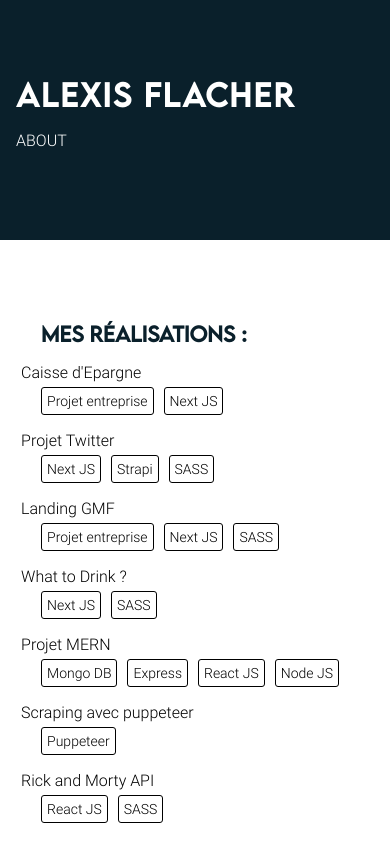
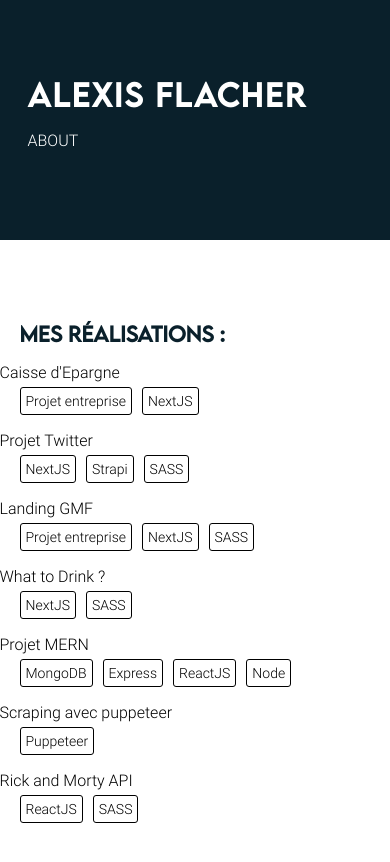
Before and after one commit to AlexisF9/Porfolio, a Next.js app: page / in a window 390 px wide. Shown: the top 862 px of the page. Built offline with nearby package versions, Linux system fonts and the light colour scheme.

Commit message:
add img mobile modal + modif width homepage

```diff
--- a/public/data/realisations.json
+++ b/public/data/realisations.json
@@ -8,7 +8,7 @@
         "url_repo": null,
         "tags": [
             "Projet entreprise",
-            "Next JS"
+            "NextJS"
         ]
     },
     {
@@ -19,7 +19,7 @@
         "text": "Projet personnel de création d'un blog du style Twitter avec un système de connexion/inscription, création de posts, de commentaires, modification de son profil... Ce projet m'as permis d'en apprendre plus sur les API grâce au backend réalisé sur le CMS Strapi qui est un CMS de création d'API.",
         "url_repo": "https://github.com/AlexisF9/strapi-twitter",
         "tags": [
-            "Next JS",
+            "NextJS",
             "Strapi",
             "SASS"
         ]
@@ -33,7 +33,7 @@
         "url_repo": null,
         "tags": [
             "Projet entreprise",
-            "Next JS",
+            "NextJS",
             "SASS"
         ]
     },
@@ -45,7 +45,7 @@
         "text": "Projet personnel de création d'une application de recettes de cocktails en NextJS avec l'intégration de l'API TheCocktailsDB.",
         "url_repo": "https://github.com/AlexisF9/what-to-drink",
         "tags": [
-            "Next JS",
+            "NextJS",
             "SASS"
         ]
     },
@@ -57,10 +57,10 @@
         "text": "Lors de mon année de Bachelor j'ai eu l'occasion de créer un projet MERN (Mongo DB, Express, React JS, Node JS) où j'ai produit pour la première fois le backend et le frontend en JS.",
         "url_repo": "https://github.com/AlexisF9/mern-project-back",
         "tags": [
-            "Mongo DB",
+            "MongoDB",
             "Express",
-            "React JS",
-            "Node JS"
+            "ReactJS",
+            "Node"
         ]
     },
     {
@@ -82,7 +82,7 @@
         "text": "A mon entrée chez TBWA/Paris, j'ai eu l'occasion de réaliser une remise à niveau sur les framework React et Next JS. C'est dans ce contexte que j'ai réalisé cette application avec un appel à une API sur le thème de Rick et Morty.",
         "url_repo": "https://github.com/AlexisF9/RickAndMorty-App",
         "tags": [
-            "React JS",
+            "ReactJS",
             "SASS"
         ]
     }
--- a/src/component/header/header.module.scss
+++ b/src/component/header/header.module.scss
@@ -3,15 +3,19 @@
 
 .header {
   margin-bottom: 5rem;
+  background-color: $primary;
+  display: flex;
+  justify-content: center;
 
   .headerContent {
-    background-color: $primary;
+    width: 70%;
     display: flex;
-    justify-content: space-evenly;
+    justify-content: space-between;
     align-items: center;
     height: 13rem;
 
     @include mobile {
+      width: 90%;
       flex-direction: column;
       justify-content: center;
       align-items: flex-start;
--- a/src/pages/index.js
+++ b/src/pages/index.js
@@ -25,7 +25,11 @@ export default function Home({ realisations }) {
   const image2 = createRef();
   const image3 = createRef();
   const listImg = createRef();
+
   const imageModal = createRef();
+  const imageModal2 = createRef();
+  const imageModal3 = createRef();
+
   const title = createRef();
   const text = createRef();
   const modal = createRef();
@@ -47,6 +51,7 @@ export default function Home({ realisations }) {
         lienAbout="/about"
       />
       <div className={css.content}>
+        <div className={css.projects}>
           <div>
             <h2>Mes réalisations :</h2>
 
@@ -63,6 +68,9 @@ export default function Home({ realisations }) {
                         listImg.current.classList.add(css.active);
 
                         imageModal.current.src = rea.img;
+                        imageModal2.current.src = rea.img2;
+                        imageModal3.current.src = rea.img3;
+
                         text.current.innerHTML = rea.text;
                         title.current.innerHTML = rea.titre;
                       }}
@@ -98,9 +106,14 @@ export default function Home({ realisations }) {
               overlay.current.classList.add(css.overlayOpen);
             }}
           >
-          {image2 != null && <img alt="" className={css.image2} ref={image2} />}
+            {image2 != null && (
+              <img alt="" className={css.image2} ref={image2} />
+            )}
             <img alt="" className={css.image} ref={image} />
-          {image3 != null && <img alt="" className={css.image3} ref={image3} />}
+            {image3 != null && (
+              <img alt="" className={css.image3} ref={image3} />
+            )}
+          </div>
         </div>
       </div>
 
@@ -127,6 +140,8 @@ export default function Home({ realisations }) {
           <h3 ref={title}></h3>
           <p ref={text}></p>
           <img alt="" className={css.imageModal} ref={imageModal} />
+          <img alt="" className={css.imageModal2} ref={imageModal2} />
+          <img alt="" className={css.imageModal3} ref={imageModal3} />
         </div>
       </div>
     </div>
--- a/src/pages/index.module.scss
+++ b/src/pages/index.module.scss
@@ -11,20 +11,31 @@
   }
 
   .content {
+    width: 100%;
     display: flex;
     justify-content: center;
-    align-items: center;
     padding-bottom: 2rem;
 
-    @include mobile {
-      flex-direction: column;
+    .projects {
+      width: 70%;
+      display: flex;
+      justify-content: flex-start;
+      align-items: center;
+
+      @include tablet {
+        width: 90%;
+      }
     }
 
     .listImages {
-      margin-left: 10%;
+      margin-left: 15%;
       display: flex;
       flex-direction: column;
       opacity: 0;
+
+      @include tablet {
+        margin-left: 5%;
+      }
 
       .image,
       .image2,
@@ -161,6 +172,7 @@
     transition: right 0.6s;
 
     @include mobile {
+      overflow: scroll;
       width: 100%;
       right: -100%;
     }
@@ -175,6 +187,14 @@
 
         @include mobile {
           margin-top: 2rem;
+        }
+      }
+
+      .imageModal2,
+      .imageModal3 {
+        display: none;
+        @include mobile {
+          display: block;
         }
       }
 
```
Lines whose indentation alone changed are shown as unchanged.
